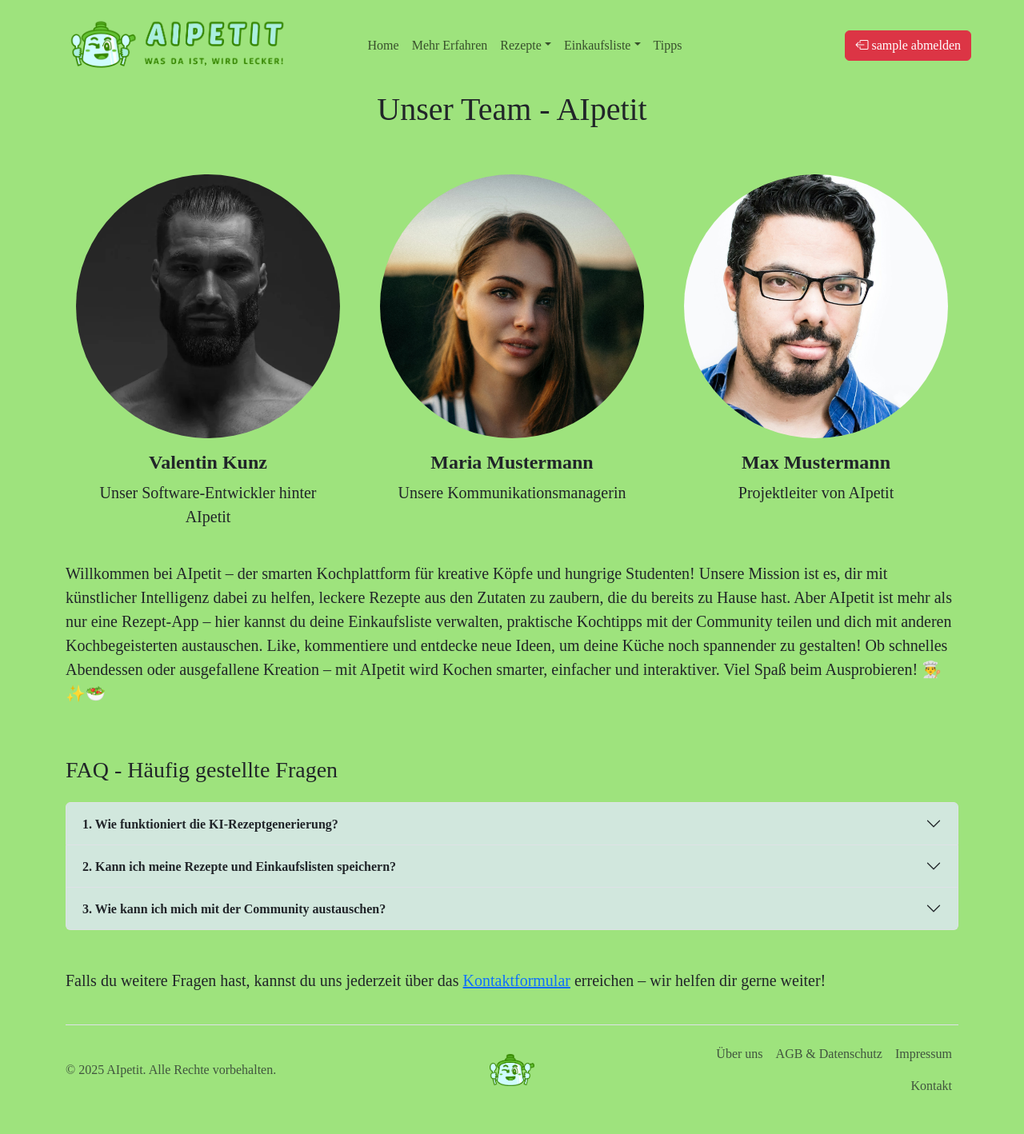
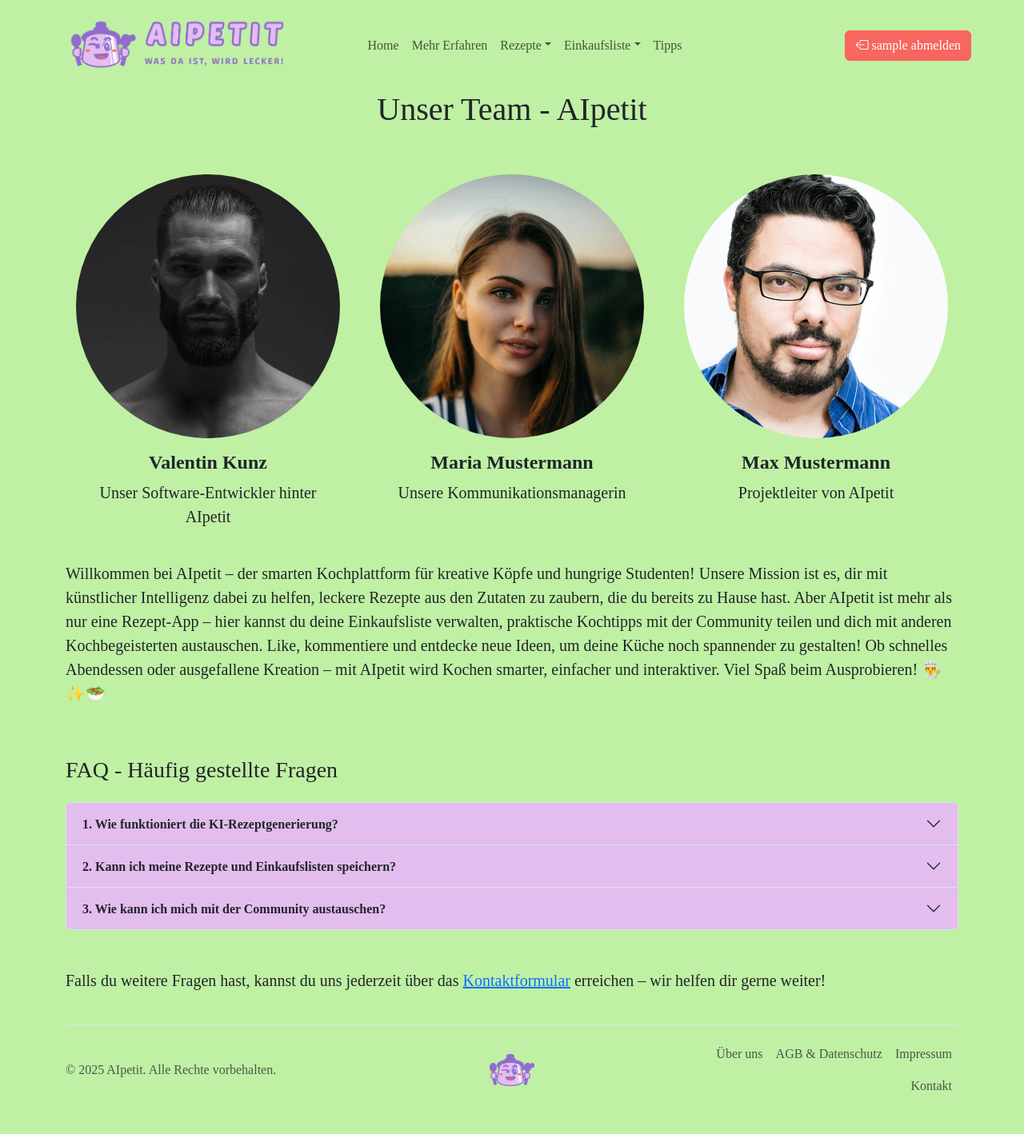
Before and after one commit to Vallekralle/AIpetit, a Django app: a page that uses templates/base.html in a window 1280 px wide. Shown: the whole page at 80% size. Run offline with Django 5.2, Linux system fonts and the light colour scheme; the visitor is signed in with stand-in values (Sample User, id 1); parts of the project's set-up code (start-up, migrations or seed data) failed here and were passed over; some web fonts are replaced.

Commit message:
Changed the colors to be more complementary

```diff
--- a/static/css/about_us.css
+++ b/static/css/about_us.css
@@ -13,9 +13,9 @@
 /* Bootstrap SCSS */
 
 .accordion, .accordion-item {
-    --bs-accordion-bg: #d1e7dd;
+    --bs-accordion-bg: #e2bdee;
 }
 
 .accordion-button {
-    --bs-accordion-btn-bg: #d1e7dd;
+    --bs-accordion-btn-bg: #e2bdee;
   }
--- a/static/css/base.css
+++ b/static/css/base.css
@@ -10,7 +10,7 @@ body {
     display: flex;
     flex-direction: column;
     min-height: 100vh;
-    background-color: #9ee37d !important;
+    background-color: #bff0a4 !important;
 }
 
 main {
@@ -18,7 +18,7 @@ main {
 }
 
 ::selection {
-    background: #aaefdf;
+    background: #e2bdee;
 }
 
 .spinner-wrapper {
@@ -40,24 +40,44 @@ main {
     width: 60px;
 }
 
+/* Coolors */
+
+.light-green {
+    color: #bff0a4;
+}
+
+.dark-purple {
+    color: #906ccf;
+}
+
 /* Bootstrap SCSS */
 
-.dropdown-item.active, .dropdown-item:active {
-    --bs-dropdown-link-active-bg: #9ee37d;
+.dropdown-item.active, .dropdown-item:active, .dropdown-item:focus {
+    --bs-dropdown-link-active-bg: #906ccf;
 }
 
-.dropdown-item:focus, .dropdown-item:hover {
-    --bs-dropdown-link-hover-bg: #a2b3ac;
+.dropdown-item:hover {
+    --bs-dropdown-link-hover-bg: #f7665f;
 }
 
 .dropdown-menu {
-    --bs-body-bg: #d1e7dd;
+    --bs-body-bg: #e2bdee;
 }
 
 .card {
-    --bs-card-bg: #d1e7dd !important;
+    --bs-card-bg: #e2bdee !important;
 }
 
 .form-control {
-    background-color: #d1e7dd !important;
+    background-color: #e2bdee !important;
 }
+
+.btn-danger {
+    --bs-btn-bg: #f7665f !important;
+    --bs-btn-border-color: #f7665f !important;
+}
+
+.alert-success {
+    --bs-alert-bg: #e2bdee !important;
+    --bs-alert-border-color: #9273cc !important;
+}
--- a/templates/base.html
+++ b/templates/base.html
@@ -32,7 +32,7 @@
 
     <!-- Navbar -->
     <nav class="navbar navbar-expand-lg bg-body-tertiary sticky-top" aria-label="Thirteenth navbar example"
-    style="background-color: #9ee37d !important;">
+    style="background-color: #bff0a4 !important;">
         <div class="container">
           <button class="navbar-toggler" type="button" data-bs-toggle="collapse" data-bs-target="#navbarsExample11" aria-controls="navbarsExample11" aria-expanded="false" aria-label="Toggle navigation">
             <span class="navbar-toggler-icon"></span>
```
Also changed, not shown: static/css/index.css (+9 -13 lines), static/img/aipetit_logo.png, static/img/aipetit_maskottchen_transparent.png.
